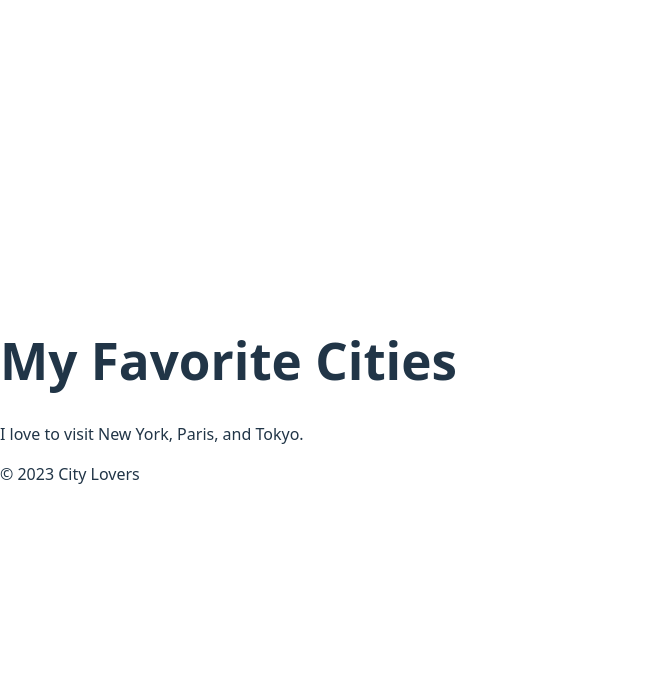
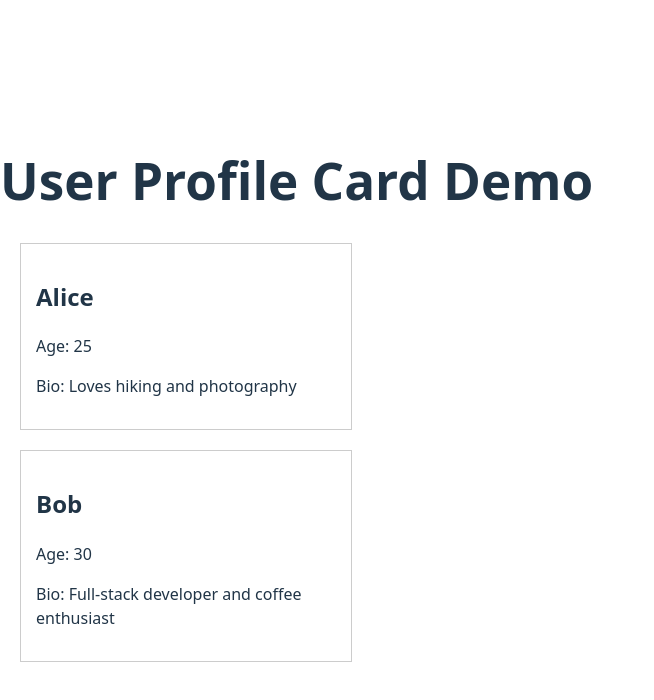
Before and after one commit to fbonyo/alx-fe-reactjs, a React (Vite) app in the folder alx-react-app/: page / in a window 1280 px wide. Shown: the top 700 px of the page, without its empty margins (0-654 px from the left). Built offline with nearby package versions, Linux system fonts and the light colour scheme.

Commit message:
feat: Completed Task 3 - Created UserProfile component using props

```diff
--- a/alx-react-app/src/App.jsx
+++ b/alx-react-app/src/App.jsx
@@ -1,17 +1,26 @@
 // src/App.jsx - Final Code
 
-// Import the three new components from the './components' directory
-import Header from './components/Header';
-import MainContent from './components/MainContent';
-import Footer from './components/Footer';
+// Import the new UserProfile component
+import UserProfile from './components/UserProfile';
 
 function App() {
   return (
     <div className="App">
-      {/* Include components in the specified order */}
-      <Header />
-      <MainContent />
-      <Footer />
+      <h1>User Profile Card Demo</h1>
+
+      {/* 3. Use the component with props as specified */}
+      <UserProfile
+        name="Alice"
+        age="25"
+        bio="Loves hiking and photography"
+      />
+
+      {/* You can add more profiles easily! */}
+      <UserProfile
+        name="Bob"
+        age="30"
+        bio="Full-stack developer and coffee enthusiast"
+      />
     </div>
   );
 }
--- /dev/null
+++ b/alx-react-app/src/components/UserProfile.jsx
@@ -0,0 +1,13 @@
+// src/components/UserProfile.jsx
+
+function UserProfile({ name, age, bio }) {
+  return (
+    <div style={{ border: '1px solid #ccc', padding: '15px', margin: '20px', maxWidth: '300px' }}>
+      <h2>{name}</h2>
+      <p>Age: {age}</p>
+      <p>Bio: {bio}</p>
+    </div>
+  );
+}
+
+export default UserProfile;
```
